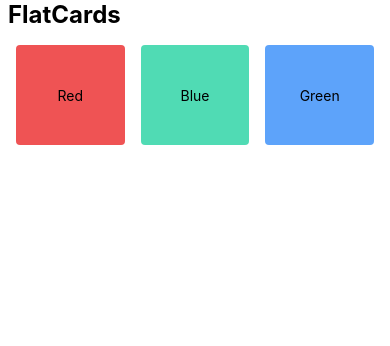
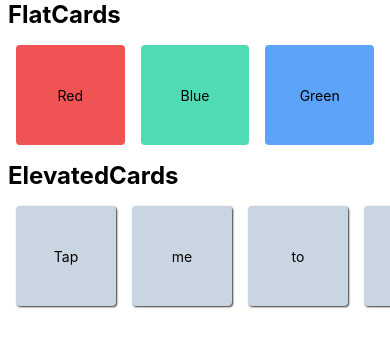
Before and after one commit to hariomchouhan/React-Native, a React Native app in the folder styler02/: screen / in a window 390 px wide. Shown: the top 346 px of the page. Built offline with nearby package versions, Linux system fonts and the light colour scheme.

Commit message:
Horizontal Scroll and also explore some style properties in React Native

```diff
--- a/styler02/App.tsx
+++ b/styler02/App.tsx
@@ -1,12 +1,14 @@
 import { View, Text, SafeAreaView, ScrollView } from 'react-native'
 import React from 'react'
 import FlatCards from './components/FlatCards'
+import ElevatedCards from './components/ElevatedCards'
 
 const App = () => {
   return (
     <SafeAreaView>
       <ScrollView>
         <FlatCards />
+        <ElevatedCards />
       </ScrollView>
     </SafeAreaView>
   )
--- /dev/null
+++ b/styler02/components/ElevatedCards.tsx
@@ -0,0 +1,61 @@
+import { ScrollView, StyleSheet, Text, View } from 'react-native'
+import React from 'react'
+
+export default function ElevatedCards() {
+    return (
+        <View>
+            <Text style={styles.headingText}>ElevatedCards</Text>
+            <ScrollView showsHorizontalScrollIndicator={false} horizontal={true} style={styles.container}>
+                <View style={[styles.card, styles.cardElevated]}>
+                    <Text>Tap</Text>
+                </View>
+                <View style={[styles.card, styles.cardElevated]}>
+                    <Text>me</Text>
+                </View>
+                <View style={[styles.card, styles.cardElevated]}>
+                    <Text>to</Text>
+                </View>
+                <View style={[styles.card, styles.cardElevated]}>
+                    <Text>Scroll</Text>
+                </View>
+                <View style={[styles.card, styles.cardElevated]}>
+                    <Text>more...</Text>
+                </View>
+                <View style={[styles.card, styles.cardElevated]}>
+                    <Text>😊</Text>
+                </View>
+            </ScrollView>
+        </View>
+    )
+}
+
+const styles = StyleSheet.create({
+    headingText: {
+        fontSize: 24,
+        fontWeight: 'bold',
+        paddingHorizontal: 8
+    },
+    container: {
+        padding: 8,
+    },
+    card: {
+        flex: 1,
+        alignItems: "center",
+        justifyContent: "center",
+        width: 100,
+        height: 100,
+        borderRadius: 4,
+        margin: 8,
+    },
+    cardElevated: {
+        backgroundColor: "#CAD5E2",
+        elevation: 4,
+        shadowOffset: {
+            width: 1,
+            height: 1,
+        },
+        shadowColor: '#333',
+        shadowOpacity: 1,
+        shadowRadius: 2,
+    },
+})
```
